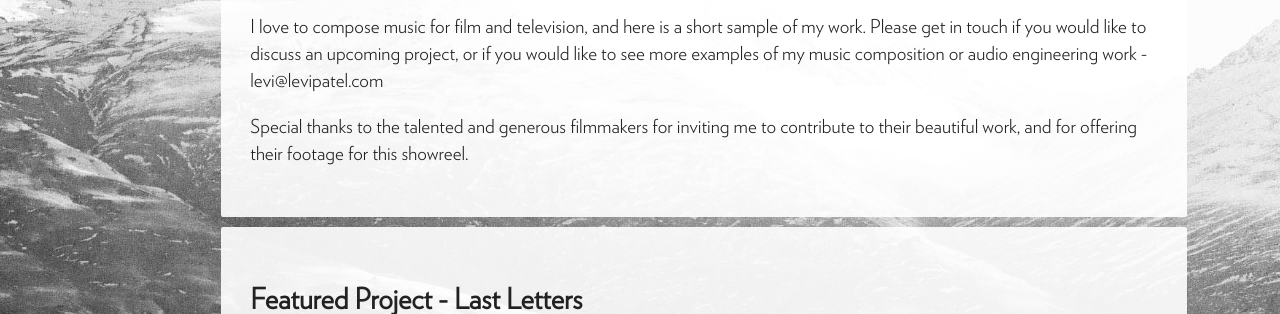
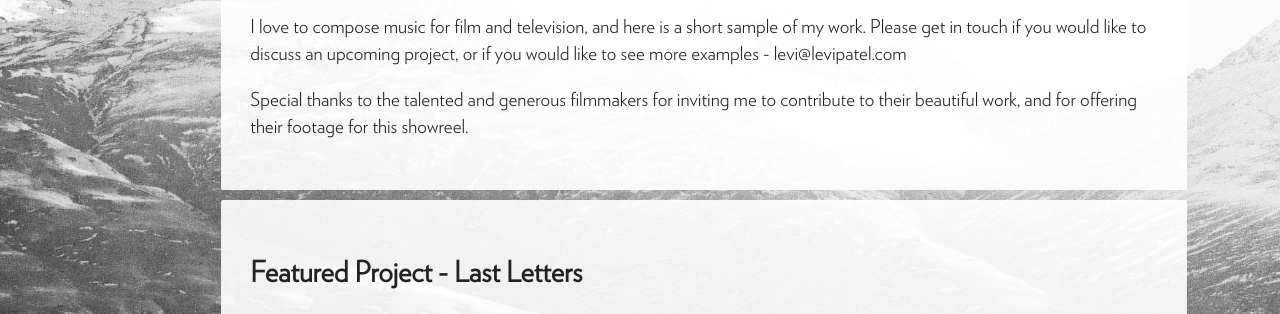
Before and after one commit to levipatel/music, a Jekyll site: the page built from index.html, in a window 1280 px wide and 900 px high, scrolled down 1750 px, cut to the strip 242-556 px from the top of the window. Built offline with Jekyll 4.4.1, drawn with Linux system fonts in a browser that asks for light colours.

Commit message:
Simplify showreel description

```diff
--- a/index.html
+++ b/index.html
@@ -31,7 +31,7 @@ layout: default
   <div class="videoWrapper">
     <iframe title="Film composition showreel" src="https://player.vimeo.com/video/436989309?title=0&amp;byline=0&amp;portrait=0&amp;color=ffffff" width="1024" height="576" frameborder="0" webkitallowfullscreen mozallowfullscreen allowfullscreen></iframe>
   </div>
-  <p>I love to compose music for film and television, and here is a short sample of my work. Please get in touch if you would like to discuss an upcoming project, or if you would like to see more examples of my music composition or audio engineering work - levi@levipatel.com</p>
+  <p>I love to compose music for film and television, and here is a short sample of my work. Please get in touch if you would like to discuss an upcoming project, or if you would like to see more examples - levi@levipatel.com</p>
   <p>Special thanks to the talented and generous filmmakers for inviting me to contribute to their beautiful work, and for offering their footage for this showreel.</p>
 </div>
 
```
Also changed, not shown: 1 other file.
